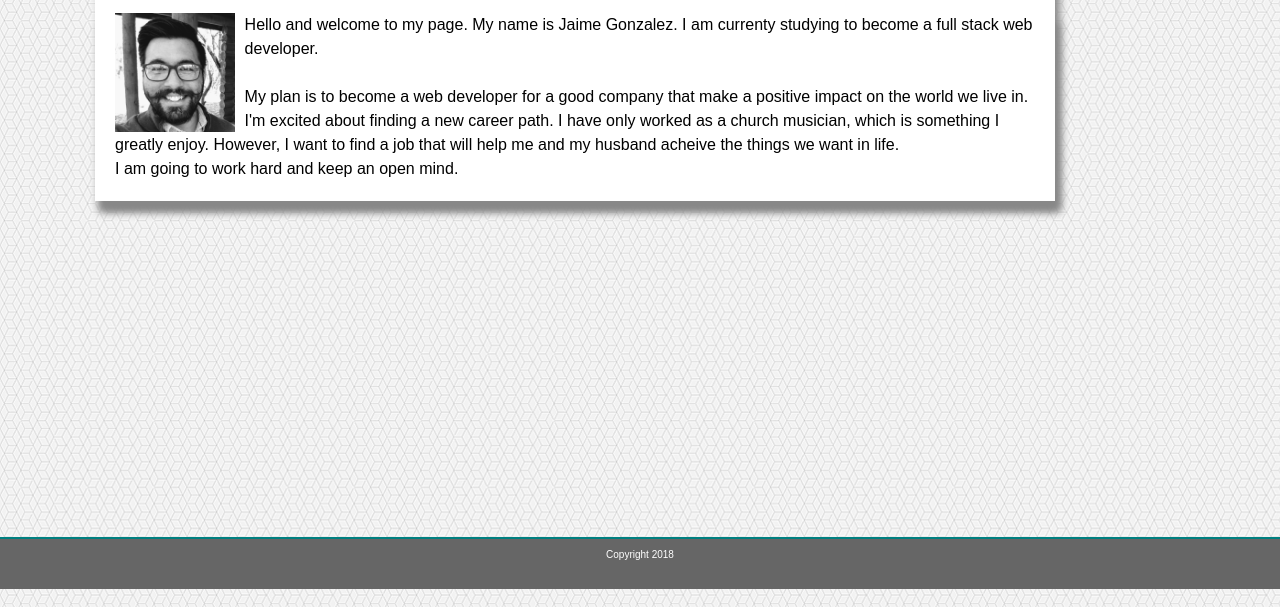
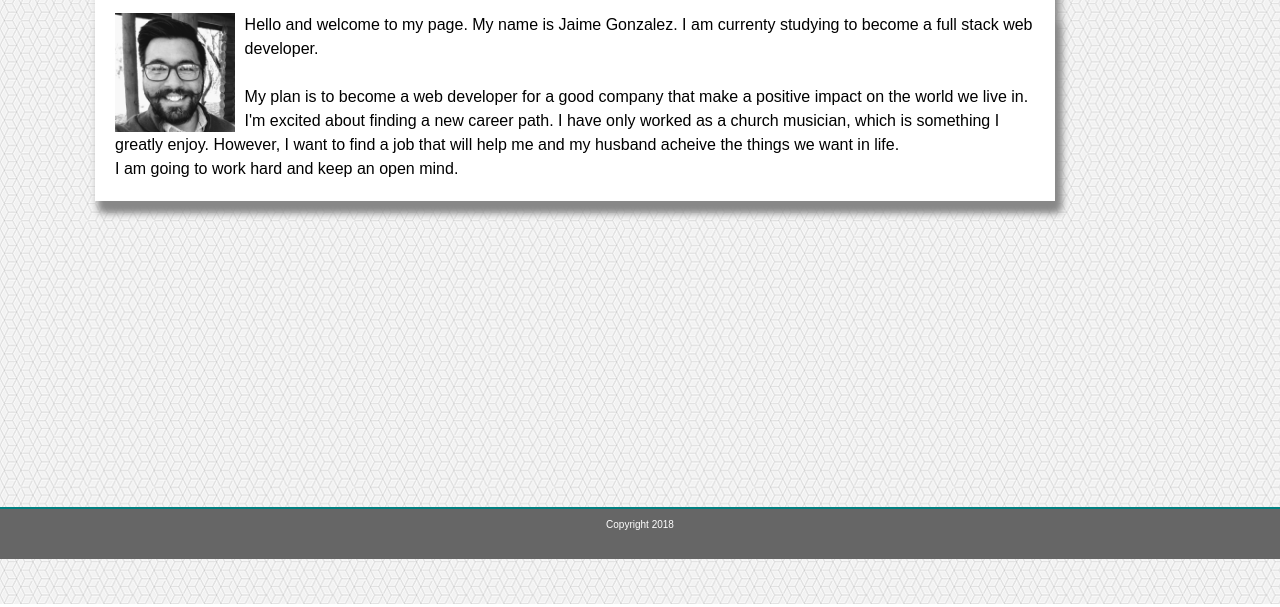
Before and after one commit to CurlyJoe71/Basic-Portfolio, a plain HTML site: page index.html in a window 1280 px wide. Shown: the part 196-803 px from the top of the page. Drawn offline with Linux system fonts and the light colour scheme.

Commit message:
updated files after testing reset.css

```diff
--- /dev/null
+++ b/assets/css/reset.css
@@ -0,0 +1,48 @@
+/* http://meyerweb.com/eric/tools/css/reset/
+   v2.0 | 20110126
+   License: none (public domain)
+*/
+
+html, body, div, span, applet, object, iframe,
+h1, h2, h3, h4, h5, h6, p, blockquote, pre,
+a, abbr, acronym, address, big, cite, code,
+del, dfn, em, img, ins, kbd, q, s, samp,
+small, strike, strong, sub, sup, tt, var,
+b, u, i, center,
+dl, dt, dd, ol, ul, li,
+fieldset, form, label, legend,
+table, caption, tbody, tfoot, thead, tr, th, td,
+article, aside, canvas, details, embed,
+figure, figcaption, footer, header, hgroup,
+menu, nav, output, ruby, section, summary,
+time, mark, audio, video {
+	margin: 0;
+	padding: 0;
+	border: 0;
+	font-size: 100%;
+	font: inherit;
+	vertical-align: baseline;
+}
+/* HTML5 display-role reset for older browsers */
+article, aside, details, figcaption, figure,
+footer, header, hgroup, menu, nav, section {
+	display: block;
+}
+body {
+	line-height: 1;
+}
+ol, ul {
+	list-style: none;
+}
+blockquote, q {
+	quotes: none;
+}
+blockquote:before, blockquote:after,
+q:before, q:after {
+	content: '';
+	content: none;
+}
+table {
+	border-collapse: collapse;
+	border-spacing: 0;
+}
--- a/assets/css/style.css
+++ b/assets/css/style.css
@@ -11,8 +11,8 @@ body {
 }
 
 .wrapper {
-    min-height: 90%;
-    margin-bottom: -100px;
+    min-height: 85%;
+    margin-bottom: -90px;
 }
 
 .footer {
@@ -113,6 +113,7 @@ footer {
     color: white;
     text-align: center;
     font-size: 10px;
+    position: sticky;
 }
 
 form {
```
Also changed, not shown: contact.html (+1 -1 lines), index.html (+1 -0 lines), portfolio.html (+1 -0 lines).
